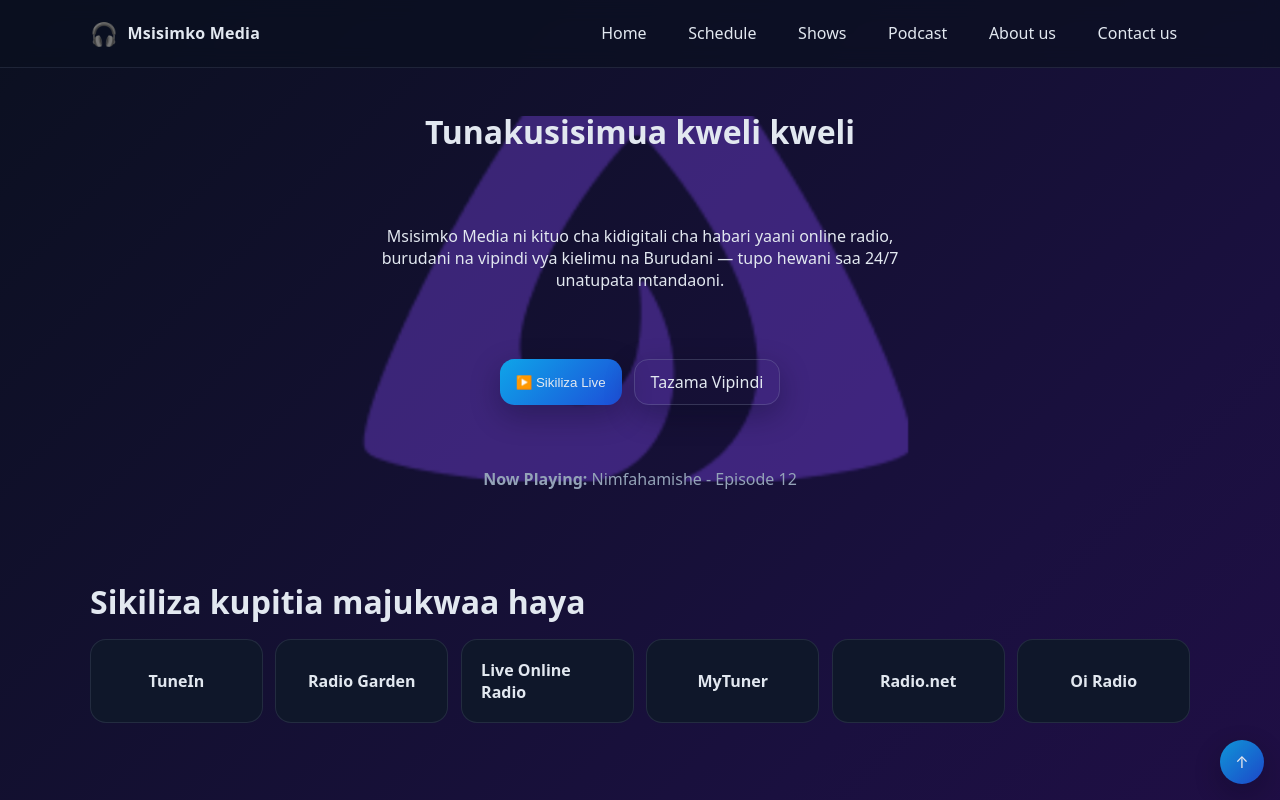
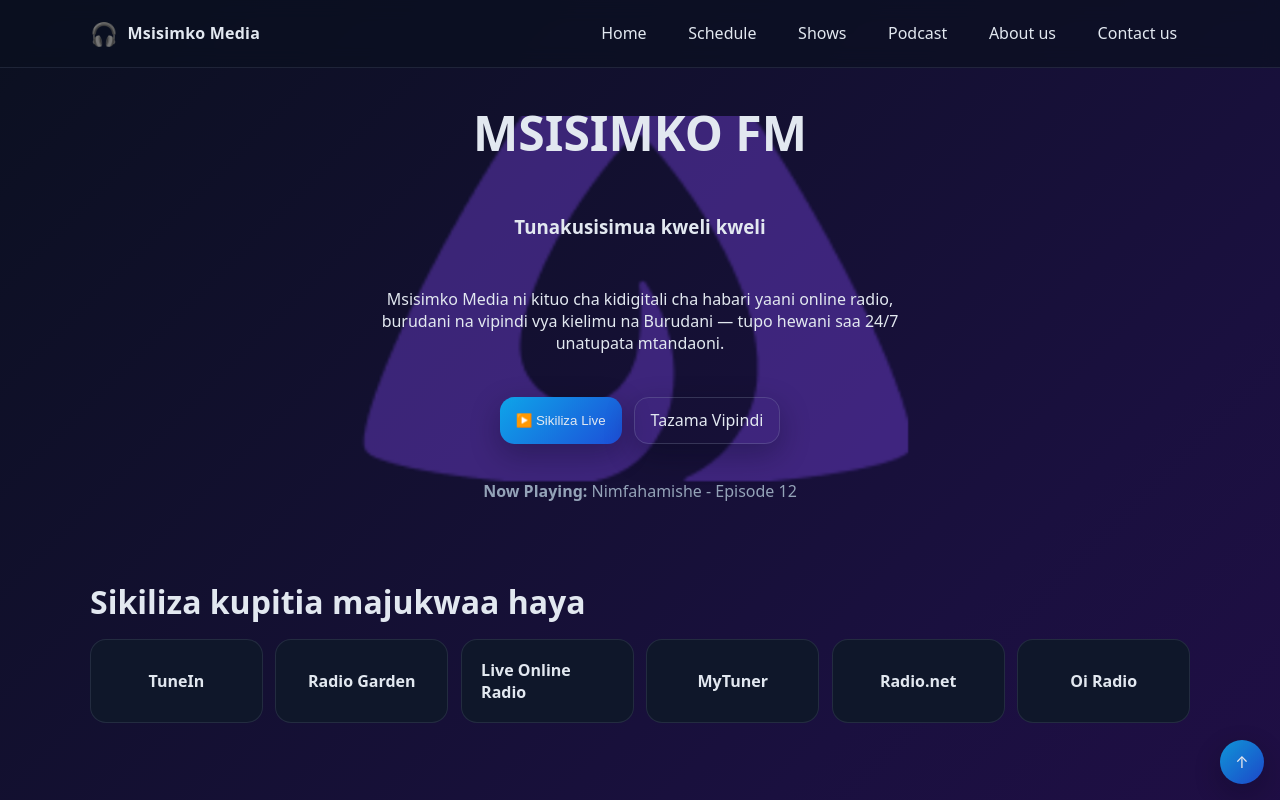
Before and after one commit to fmmsisimko-source/Msisimkofm, a plain HTML site: page index.html in a window 1280 px wide. Shown: the top 800 px of the page. Drawn offline with Linux system fonts and the light colour scheme.

Commit message:
Update index.html

```diff
--- a/index.html
+++ b/index.html
@@ -32,7 +32,8 @@
     <section class="hero">
       <img src="MSISIMKO FM LOGO.png" alt="Msisimko Media banner" class="hero-media" />
       <div class="hero-content container">
-        <h2>Tunakusisimua kweli kweli</h2>
+        <h1>MSISIMKO FM</h1>
+        <h3>Tunakusisimua kweli kweli</h3>
         <p>Msisimko Media ni kituo cha kidigitali cha habari yaani online radio, burudani na vipindi vya kielimu na Burudani — tupo hewani saa 24/7 unatupata mtandaoni.</p>
         <div class="hero-actions">
           <button class="btn primary" id="btnPlay">▶️ Sikiliza Live</button>
```
